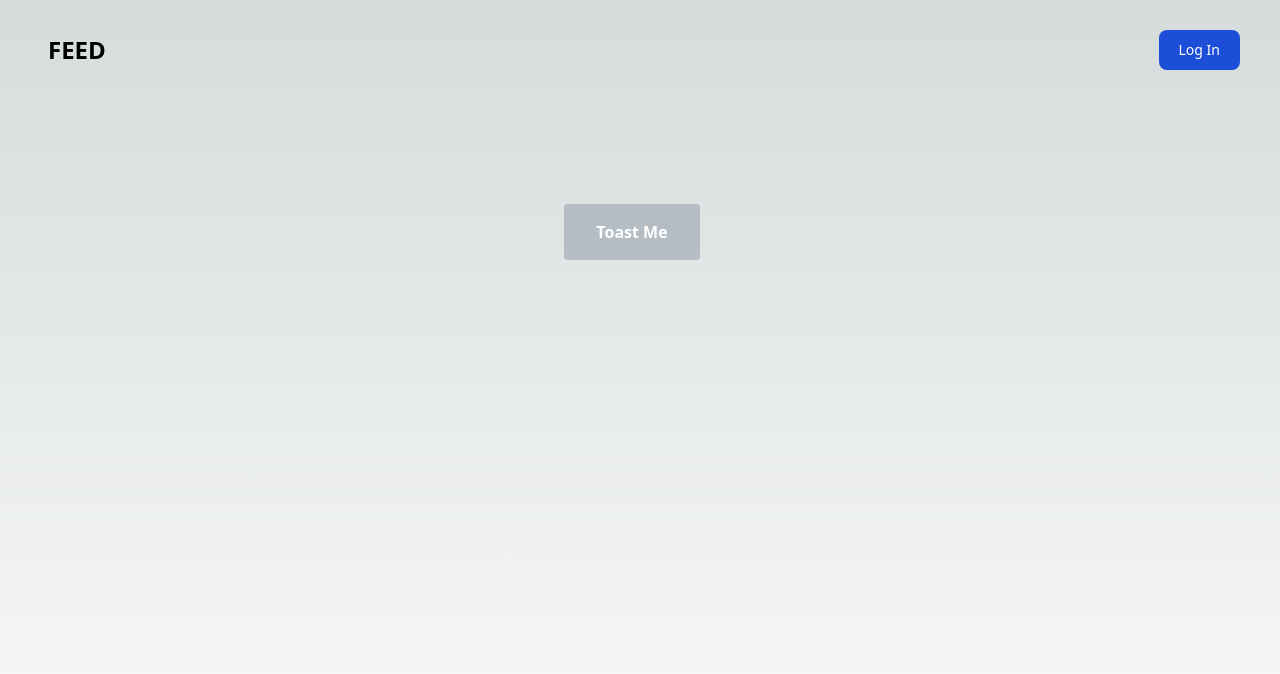
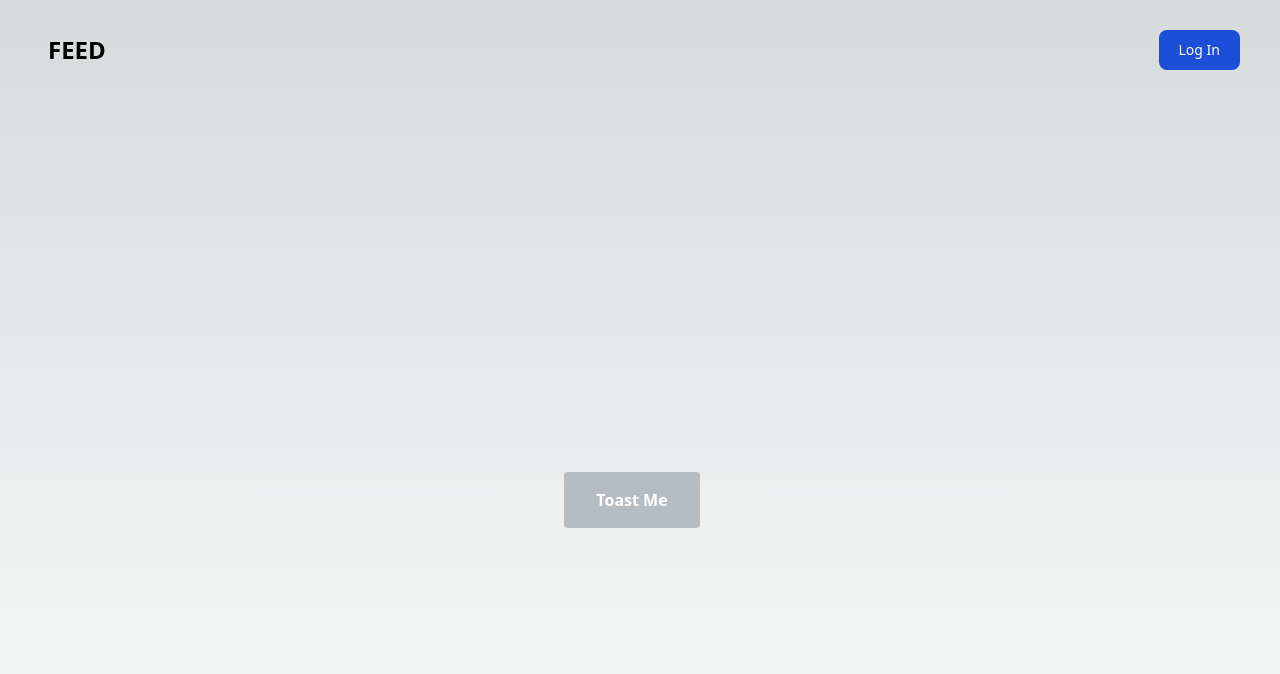
Before and after one commit to dannywo/nextfire-app, a Next.js app: page / in a window 1280 px wide. Shown: the top 674 px of the page. Built offline with nearby package versions, Linux system fonts and the light colour scheme.

Commit message:
Updates to layout

```diff
--- a/app/enter/page.js
+++ b/app/enter/page.js
@@ -1,7 +1,7 @@
 export default async function Enter() {
     return (
-        <main className="flex min-h-screen flex-col items-center justify-center">
+        <div className="flex min-h-screen flex-col items-center justify-center">
             <h1>Sign Up</h1>
-        </main>
+        </div>
     )
 }
--- a/app/page.js
+++ b/app/page.js
@@ -5,11 +5,9 @@
 
 export default function Home() {
   return (
-    <main className="flex min-h-screen flex-col items-center justify-between p-24">
+    <div className="flex min-h-screen flex-col items-center justify-center">
       {/* <Loader show></Loader> */}
-      <div>
-        <button onClick={() => toast.success("Hello Toast!")}>Toast Me</button>
-      </div>
+      <button onClick={() => toast.success("Hello Toast!")}>Toast Me</button>
       {/* <div className="z-10 max-w-5xl w-full items-center justify-between font-mono text-sm lg:flex">
         <p className="fixed left-0 top-0 flex w-full justify-center border-b border-gray-300 bg-gradient-to-b from-zinc-200 pb-6 pt-8 backdrop-blur-2xl dark:border-neutral-800 dark:bg-zinc-800/30 dark:from-inherit lg:static lg:w-auto  lg:rounded-xl lg:border lg:bg-gray-200 lg:p-4 lg:dark:bg-zinc-800/30">
           Get started by editing&nbsp;
@@ -115,6 +113,6 @@
           </p>
         </a>
       </div> */}
-    </main>
+    </div>
   );
 }
```
